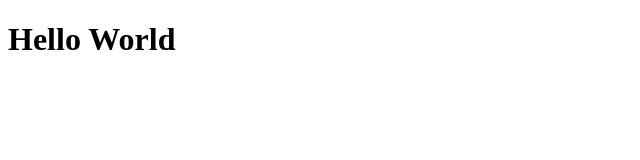
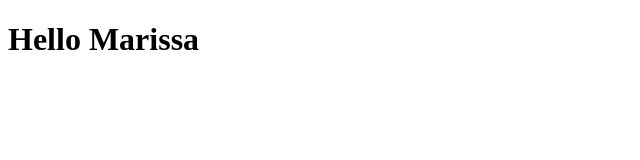
Before and after one commit to shamounni/shamounni.yt, a plain HTML site: page index.html in a window 1280 px wide. Shown: the full height of the page, 0-640 px from the left. Drawn offline with Linux system fonts and the light colour scheme.

Commit message:
Update index.html

```diff
--- a/index.html
+++ b/index.html
@@ -11,7 +11,7 @@
         <header>
         </header>
         <main>
-    <h1> Hello World </h1>
+    <h1> Hello Marissa </h1>
         </main>
         <footer>
 
```
